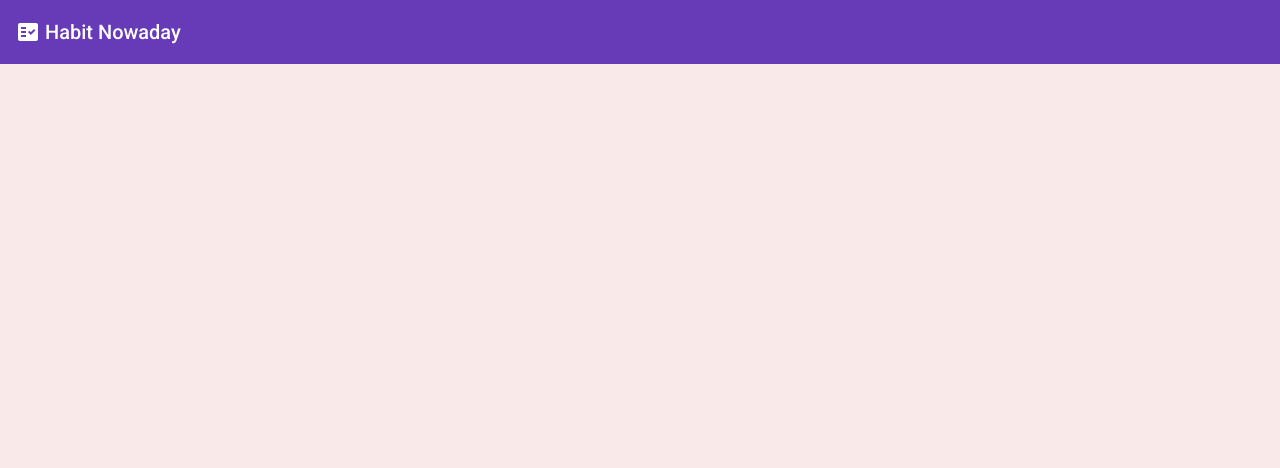
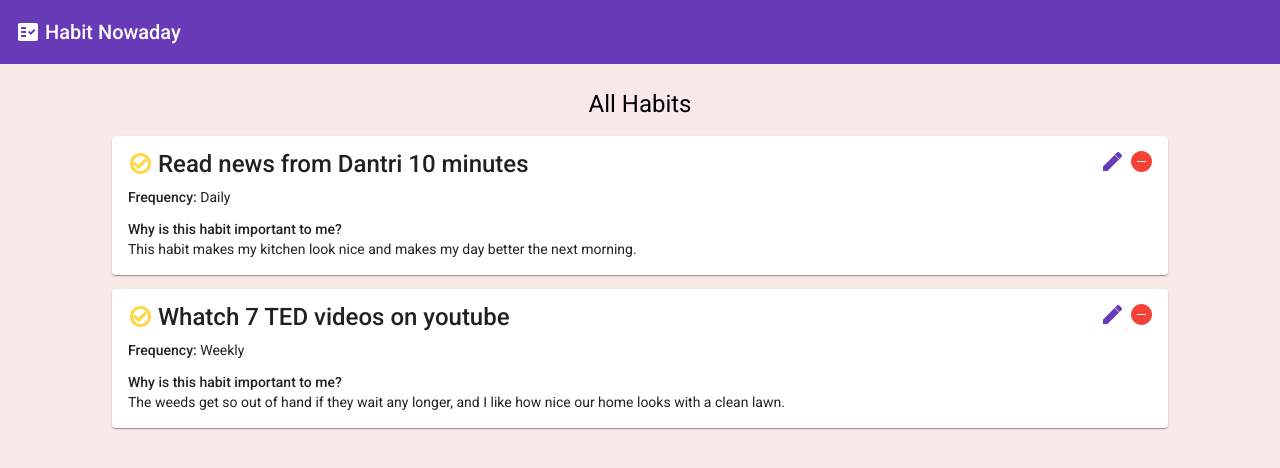
Before and after one commit to lanhnth-1450/habit-app, an Angular app: page / in a window 1280 px wide. Shown: the top 468 px of the page. Built offline with nearby package versions, Linux system fonts and the light colour scheme.

Commit message:
add data and display list habit

```diff
--- a/src/app/app.component.html
+++ b/src/app/app.component.html
@@ -4,3 +4,41 @@
     <h1>Habit Nowaday</h1>
   </mat-toolbar>
 </div>
+
+
+<div class="all-habits">
+  <h1>All Habits</h1>
+  <div *ngFor="let habit of habits">
+    <mat-card>
+      <mat-card-title>
+        <mat-icon
+          class="habit-icon"
+          color="accent"
+          aria-hidden="false"
+          aria-label="circle check mark icon"
+          >check_circle_outline</mat-icon
+        >
+        {{ habit.name }}
+      </mat-card-title>
+      <div class="detail-options">
+        <mat-icon
+          class="habit-icon"
+          color="primary"
+          >edit</mat-icon
+        >
+        <mat-icon class="habit-icon" color="warn"
+          >remove_circle</mat-icon
+        >
+      </div>
+      <mat-card-content>
+        <p>
+          <span class="detail-label">Frequency:</span> {{ habit.frequency }}
+        </p>
+        <p>
+          <span class="detail-label">Why is this habit important to me?</span>
+          <br />{{ habit.description }}
+        </p>
+      </mat-card-content>
+    </mat-card>
+  </div>
+</div>
--- a/src/app/app.component.scss
+++ b/src/app/app.component.scss
@@ -1,3 +1,34 @@
 .toolbar h1 {
   padding-left: 5px;
 }
+
+.all-habits {
+  text-align: center;
+}
+.all-habits h1 {
+  margin-top: 1em;
+}
+.all-habits mat-card {
+  width: 80%;
+  margin: 1em auto;
+  text-align: left;
+}
+.habit-icon {
+  vertical-align: middle;
+  padding-bottom: 3px;
+  font-weight: 600;
+}
+.detail-label {
+  font-weight: 500;
+}
+.detail-options {
+  position: absolute;
+  top: 14px;
+  right: 10px;
+}
+.detail-options mat-icon {
+  padding-right: 5px;
+}
+button:hover, .detail-options {
+  cursor: pointer;
+}
--- a/src/app/app.component.ts
+++ b/src/app/app.component.ts
@@ -1,10 +1,25 @@
 import { Component } from '@angular/core';
+import { Habit } from './models/habit';
 
 @Component({
   selector: 'app-root',
   templateUrl: './app.component.html',
-  styleUrls: ['./app.component.scss']
+  styleUrls: ['./app.component.scss'],
 })
+
 export class AppComponent {
-  title = 'habit-app';
+  public habits: Habit[] = [
+    <Habit>{
+      name: 'Read news from Dantri 10 minutes',
+      frequency: 'Daily',
+      description:
+        'This habit makes my kitchen look nice and makes my day better the next morning.',
+    },
+    <Habit>{
+      name: 'Whatch 7 TED videos on youtube',
+      frequency: 'Weekly',
+      description:
+        'The weeds get so out of hand if they wait any longer, and I like how nice our home looks with a clean lawn.',
+    },
+  ];
 }
--- a/src/app/app.module.ts
+++ b/src/app/app.module.ts
@@ -4,6 +4,7 @@
 import { AppRoutingModule } from './app-routing.module';
 import { AppComponent } from './app.component';
 import { BrowserAnimationsModule } from '@angular/platform-browser/animations';
+import { MatCardModule } from '@angular/material/card';
 import { MatIconModule } from '@angular/material/icon';
 import { MatToolbarModule } from '@angular/material/toolbar';
 
@@ -17,6 +18,7 @@
     BrowserAnimationsModule,
     MatIconModule,
     MatToolbarModule,
+    MatCardModule,
   ],
   providers: [],
   bootstrap: [AppComponent]
--- /dev/null
+++ b/src/app/models/habit.ts
@@ -0,0 +1,5 @@
+export class Habit {
+  name: string = '';
+  frequency: string = '';
+  description: string = '';
+}
```
